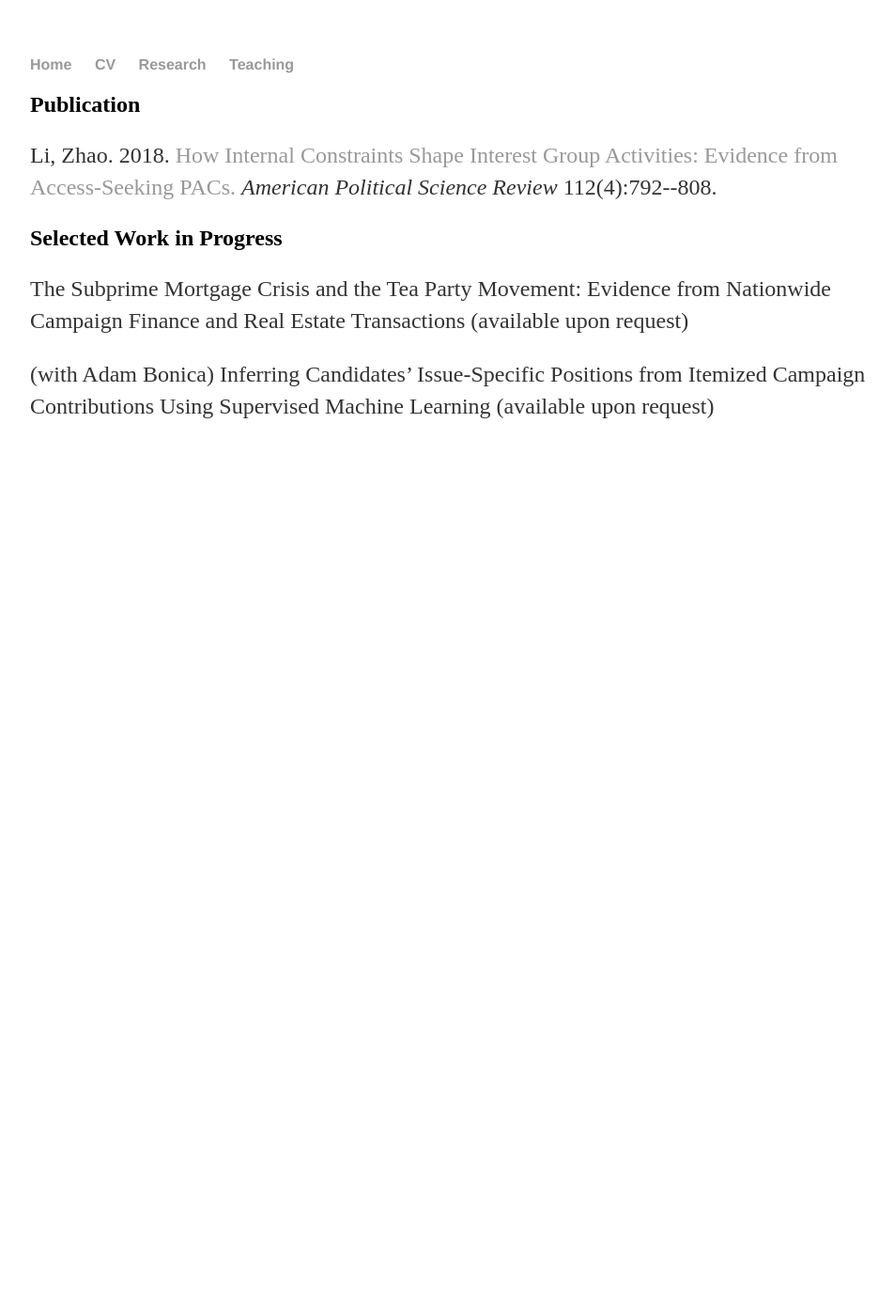
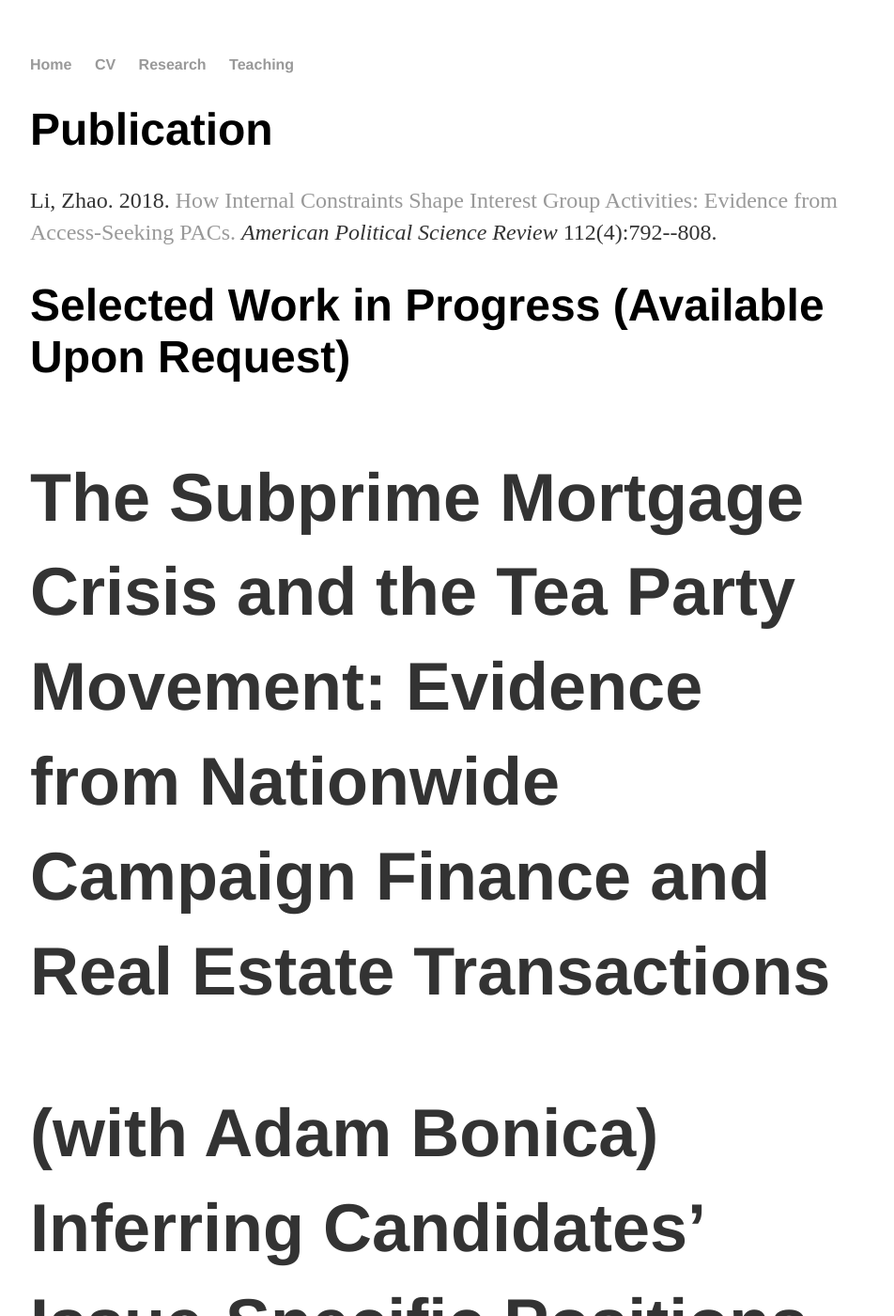
Before and after one commit to zhaoliresearch/zhaoliresearch.github.io, a Jekyll site: the page built from research/index.html, in a window 1280 px wide and 1400 px high. Shown: the whole window at 94% size, without its empty margins (160-1112 px from the left). Built offline with Jekyll 4.4.1, drawn with Linux system fonts in a browser that asks for light colours; some of the changed text lies outside the part shown.

Commit message:
Update index.html

```diff
--- a/research/index.html
+++ b/research/index.html
@@ -3,9 +3,9 @@ layout: default
 title: Zhao Li, Ph.D.
 ---
 <div class="blurb">
-<h2>Publication</h2>
+<h1>Publication</h1>
 <p>Li, Zhao. 2018. <a href="https://www.cambridge.org/core/journals/american-political-science-review/article/how-internal-constraints-shape-interest-group-activities-evidence-from-accessseeking-pacs/2DF966405543A54CE0BC8BDE18307B56">How Internal Constraints Shape Interest Group Activities: Evidence from Access-Seeking PACs.</a> <i>American Political Science Review</i> 112(4):792--808.</p>
-<h2>Selected Work in Progress</h2>
-<p>The Subprime Mortgage Crisis and the Tea Party Movement: Evidence from Nationwide Campaign Finance and Real Estate Transactions (available upon request)</p>
-<p>(with Adam Bonica) Inferring Candidates’ Issue-Specific Positions from Itemized Campaign Contributions Using Supervised Machine Learning (available upon request)</p>
+<h1>Selected Work in Progress (Available Upon Request) </h>
+<p>The Subprime Mortgage Crisis and the Tea Party Movement: Evidence from Nationwide Campaign Finance and Real Estate Transactions</p>
+<p>(with Adam Bonica) Inferring Candidates’ Issue-Specific Positions from Itemized Campaign Contributions Using Supervised Machine Learning</p>
 </div><!-- /.blurb -->
```
